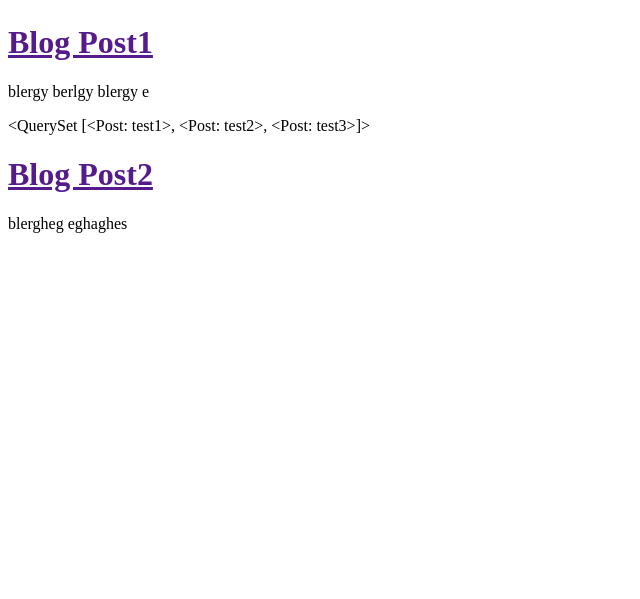
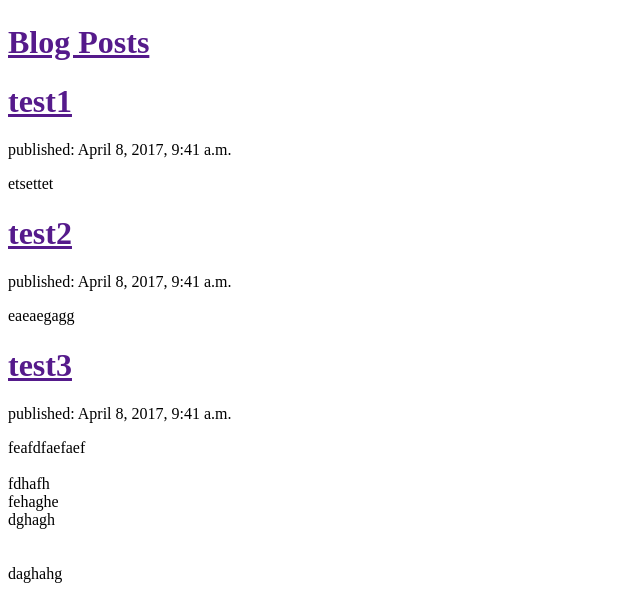
Before and after one commit to alxhghs/my-first-blog, a Django app: template blog/templates/blog/post_list.html in a window 1280 px wide. Shown: the part 237-836 px from the top of the page, without its empty margins (0-640 px from the left). Before the commit the page ends 470 px from the top, so only its background shows below. Run offline with Django 3.2, Linux system fonts and the light colour scheme; the template is opened without the code that fills it: values that come from a table or form of the project are taken from there, others are empty; data comes from the database, SQL or seed files in the repository; both versions use the stored data as it was after the commit.

Commit message:
modified templates to display posts from database

```diff
--- a/blog/templates/blog/post_list.html
+++ b/blog/templates/blog/post_list.html
@@ -3,17 +3,19 @@
   <head>
     <meta charset="utf-8">
     <title>Alex's Blog</title>
-    <img src="https://i.ytimg.com/vi/prALrHUJ8Ns/hqdefault.jpg" alt="Mountain View" style="width:304px;height:228px;">
+    <img src="https://i.ytimg.com/vi/prALrHUJ8Ns/hqdefault.jpg" alt="Cat" style="width:304px;height:228px;">
   </head>
   <body>
     <div>
-      <h1><a href="">Blog Post1</a></h1>
-      <p>blergy berlgy blergy e</p>
+      <h1><a href = "">Blog Posts</a></h1>
     </div>
-    {{  posts  }}
-    <div>
-      <h1><a href="">Blog Post2</a></h2>
-        <p>blergheg eghaghes</p>
-    </div>
+    {% for post in posts %}
+      <div>
+
+        <h1><a href="">{{ post.title }}</a></h1>
+        <p>published: {{ post.published_date }}</p>
+        <p>{{ post.text|linebreaksbr }}</p>
+      </div>
+    {% endfor %}
   </body>
 </html>
--- a/blog/views.py
+++ b/blog/views.py
@@ -4,4 +4,4 @@ from .models import Post
 
 def post_list(request):
     posts = Post.objects.filter(published_date__lte = timezone.now()).order_by('published_date') # lte = less than or equal to
-    return render(request, 'blog/post_list.html', {'posts': posts})
+    return render(request, 'blog/post_list.html', {'posts': posts}) # request = everything we receive from the user via the internet; url is the template file; {} = things for the template to use
```
Also changed, not shown: db.sqlite3.
